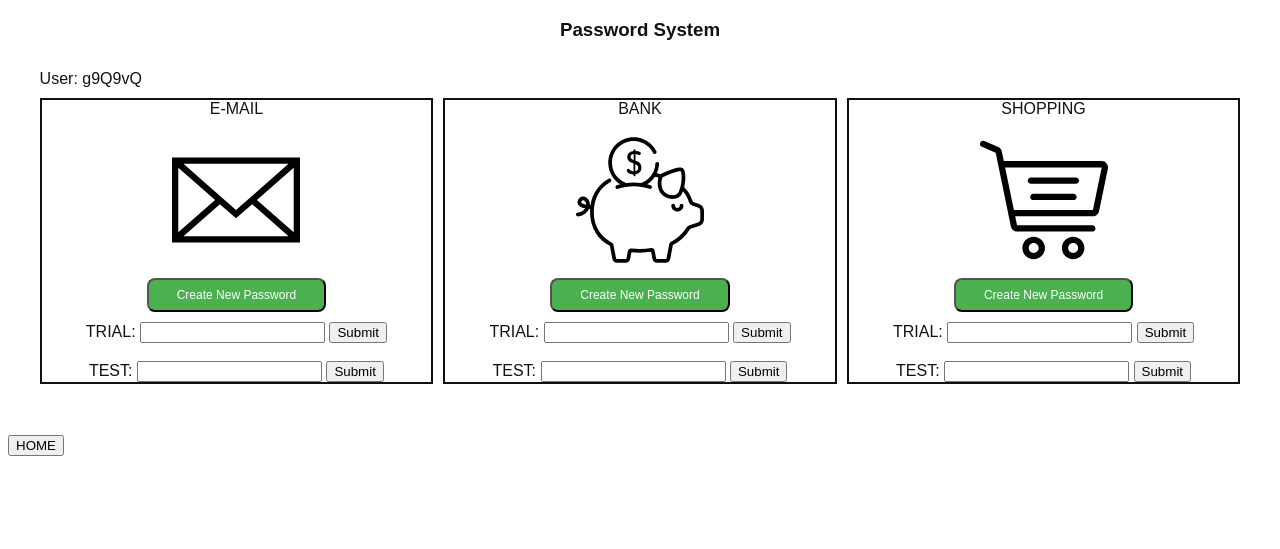
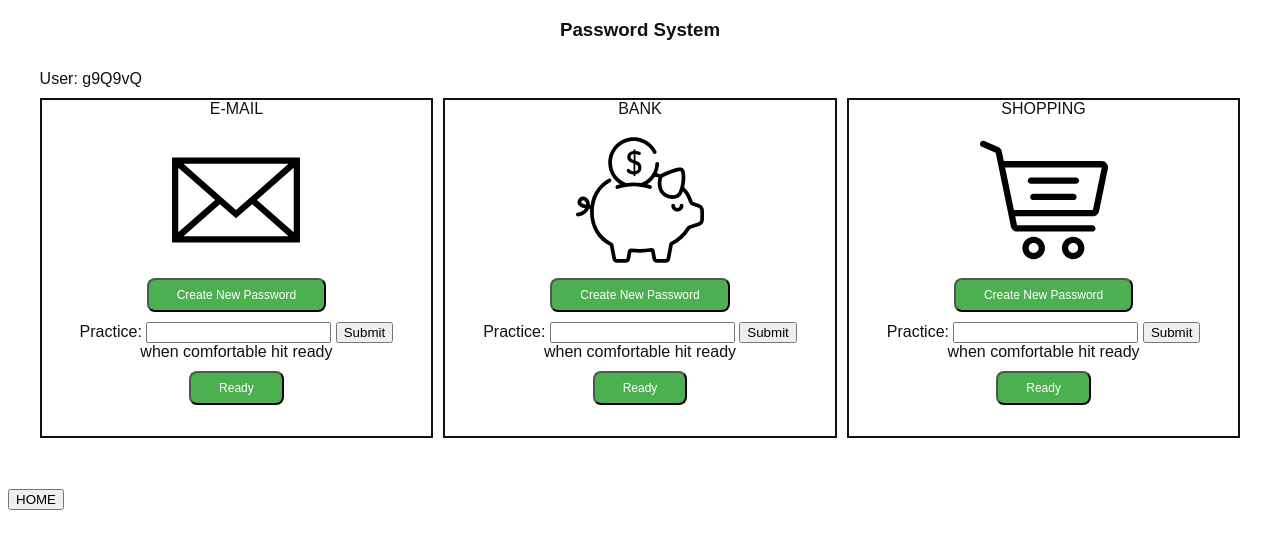
Before and after one commit to jessicacannarozzo/PasswordPrime, a website: page app/quotes.html in a window 1280 px wide. Shown: the part 79-628 px from the top of the page. Drawn offline with nearby package versions, Linux system fonts and the light colour scheme.

Commit message:
added a ready bar and a test bar, checks whether password is correct

```diff
--- a/app/colour-style.css
+++ b/app/colour-style.css
@@ -60,7 +60,18 @@ body{
 #PIN{
     white-space:pre-wrap;
 }
-
+#submitBank {
+	visibility: hidden;
+}
+#submitShopping {
+	visibility: hidden;
+}
+#submitEmail {
+	visibility: hidden;
+}
+#testboxs {
+	visibility: hidden;
+}
 #a-button {
   visibility: hidden;
 }
--- a/app/quote-script.js
+++ b/app/quote-script.js
@@ -34,6 +34,15 @@ $(document).ready(function(){
     $("#a-button").click(function() {
         registerPw();
     });
+    $("#readyB-button").click(function() {
+        document.getElementById("submitBank").style.visibility="visible";
+    });
+    $("#readyS-button").click(function() {
+        document.getElementById("submitShopping").style.visibility="visible";
+    });
+    $("#readyE-button").click(function() {
+        document.getElementById("submitEmail").style.visibility="visible";
+    });
 
 });
 
@@ -41,10 +50,13 @@ function validateForm(form, pass) {
       //var x = document.getElementById("eForm").click();
       var x = document.forms[form][pass].value;
       console.log(x);
+      console.log(form);
+      console.log(pass);
       if (x == userPasswords[pass]) {
-        alert("YOU ENTEERD THIS: " + x);
+        alert("CORRECT! YOU ENTEERD THIS: " + x);
         return false;
       }
+      alert("INCORRECT! YOU ENTEERD THIS: " + x);
       return false;
 }
 
--- a/app/quotes.html
+++ b/app/quotes.html
@@ -25,12 +25,14 @@
             <br />
             <button class="pw-button" id="e-button">Create New Password</button>
             <form name="eForm" onsubmit= "return validateForm('eForm', 'EMAIL')">
-              TRIAL: <input type="text" name="EMAIL">
+              Practice: <input type="text" name="EMAIL">
               <input type="submit" value="Submit" required>
             </form>
+            when comfortable hit ready<br />
+            <button class="pw-button" id="readyE-button">Ready</button>
             <br />
-            <form name="eFormT" onsubmit="return validateForm('eFormT', 'EMAIL')" >
-              TEST: <input type="text" name="EMAIL">
+            <form id="submitEmail" name="eFormT" onsubmit="return validateForm('eFormT', 'EMAIL')" >
+              Login Test: <input type="text" name="EMAIL">
               <input type="submit" value="Submit" required>
             </form>
         </div>
@@ -40,13 +42,15 @@
             <br />
             <button class="pw-button" id="b-button">Create New Password</button>
             <form name="bForm" onsubmit = "return validateForm('bForm', 'BANK')">
-              TRIAL: <input type="text" name="BANK">
+              Practice: <input type="text" name="BANK">
               <input type="submit" value="Submit" required>
             </form>
+            when comfortable hit ready<br />
+            <button class="pw-button" id="readyB-button">Ready</button>
               <br />
-            <form name="bFormT" onsubmit="return validateForm('bFormT', 'BANK')">
-              TEST: <input type="text" name="BANK">
-              <input type="submit" value="Submit" required>
+            <form id="submitBank" name="bFormT" onsubmit="return validateForm('bFormT', 'BANK')">
+              Login Test: <input type="text" name="BANK">
+              <input type="submit" value="Submit">
             </form>
         </div>
         <div class="pw-box" id="shopping">
@@ -55,12 +59,14 @@
             <br />
             <button class="pw-button" id="s-button">Create New Password</button>
             <form name="sForm" onsubmit="return validateForm('sForm', 'SHOPPING')" >
-              TRIAL: <input type="text" name="SHOPPING">
+              Practice: <input type="text" name="SHOPPING">
               <input type="submit" value="Submit" required>
             </form>
+            when comfortable hit ready<br />
+            <button class="pw-button" id="readyS-button">Ready</button>
               <br />
-            <form name="sFormT" onsubmit="return validateForm('sFormT', 'SHOPPING')">
-              TEST: <input type="text" name="SHOPPING">
+            <form id="submitShopping" name="sFormT" onsubmit="return validateForm('sFormT', 'SHOPPING')">
+              Login Test: <input  type="text" name="SHOPPING">
               <input type="submit" value="Submit" required>
             </form>
         </div>
```
Also changed, not shown: app/quote-style.css (+12 -1 lines).
